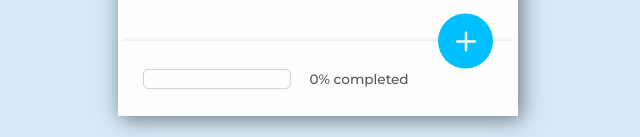
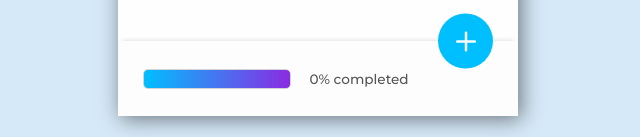
Before and after one commit to newnightcoder/react-todo-app, a React (Create React App) app: page / in a window 1280 px wide. Shown: the part 660-797 px from the top of the page, without its empty margins (322-962 px from the left). Built offline with nearby package versions, Linux system fonts and the light colour scheme.

Commit message:
transform scaleX values correction for progress bar (safari) :fire:

```diff
--- a/src/components/Footer/Footer.jsx
+++ b/src/components/Footer/Footer.jsx
@@ -22,8 +22,8 @@ const Footer = ({ todos, toggleFormDrawer, dark }) => {
             style={{
               transform:
                 todos.length !== 0
-                  ? `scaleX(${100 - (todosDone / todos.length) * 100}%)`
-                  : "scaleX(1)",
+                  ? `scale(${1 - todosDone / todos.length}, 1)`
+                  : "scale(0, 1)",
             }}
           />
         </Counter>
--- a/src/components/Footer/styles.js
+++ b/src/components/Footer/styles.js
@@ -44,8 +44,8 @@ const ProgressBar = styled.div`
   height: inherit;
   width: 100%;
   background-color: rgb(253, 253, 253);
-  transform-origin: right;
   transition: transform 300ms;
+  transform-origin: 100%;
   position: absolute;
   top: 0;
   left: 0;
--- a/src/components/List/List.jsx
+++ b/src/components/List/List.jsx
@@ -254,16 +254,13 @@ const List = ({
         ) : (
           transition.map(({ item, props: { y, ...rest }, key }, index) => (
             <StyledTodo
-              // dark={dark}
+              dark={dark}
               key={item.id}
               style={{
                 ...rest,
                 // transform: y.interpolate((y) => `translate3d(0,${y}px,0)`),
-                textDecoration: item.done
-                  ? "line-through"
-                  : "line-through transparent",
-                color: item.done ? "rgb(200,200,200)" : null,
-                backgroundColor: item.done ? "" : null,
+                textDecoration: item.done ? "line-through" : "none",
+                color: item.done && "lightgray",
               }}
             >
               <IconCatContainer dark={dark}>
--- a/src/components/List/styles.js
+++ b/src/components/List/styles.js
@@ -81,7 +81,7 @@ const MessageContainer = styled.div`
 
 const WelcomeMessage = styled.div`
   ${flexCenter};
-  width: inherit;
+  width: 100%;
   height: inherit;
   font-style: italic;
   background-color: ${({ dark }) => (dark ? "#333" : "#fefefe")};
@@ -101,6 +101,8 @@ const WelcomeMessage = styled.div`
     width: 40%;
     position: absolute;
     bottom: 12px;
+    left: 50%;
+    transform: translateX(-50%);
     background-color: rgba(200, 200, 200, 0.75);
   }
   @keyframes fadeIn {
@@ -161,7 +163,6 @@ const FilterBtnWrapper = styled.div`
 
 const FilterBtn = styled.button`
   height: 25px;
-  // width: 55px;
   padding: 0 7px;
   ${flexCenter};
   outline: none;
```
